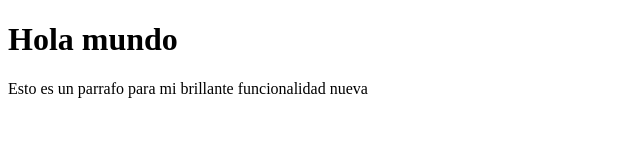
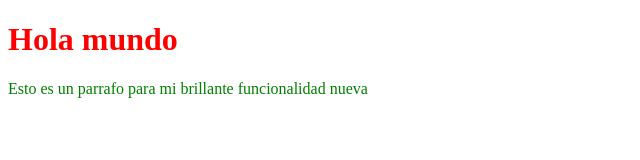
Before and after one commit to alvarofernandezalmenara/bootCampEveris, a plain HTML site: page index.html in a window 1280 px wide. Shown: the whole page, without its empty margins (0-640 px from the left). Drawn offline with Linux system fonts and the light colour scheme.

Commit message:
error corregido

```diff
--- a/index.html
+++ b/index.html
@@ -2,7 +2,7 @@
 <html>
 <head>
 	<title>Everis BootCamp</title>
-	<link rel="stylesheet" type="text/css" href="style.css">
+	<link rel="stylesheet" type="text/css" href="estilo.css">
 </head>
 <body>
 	<h1>Hola mundo</h1>
```
